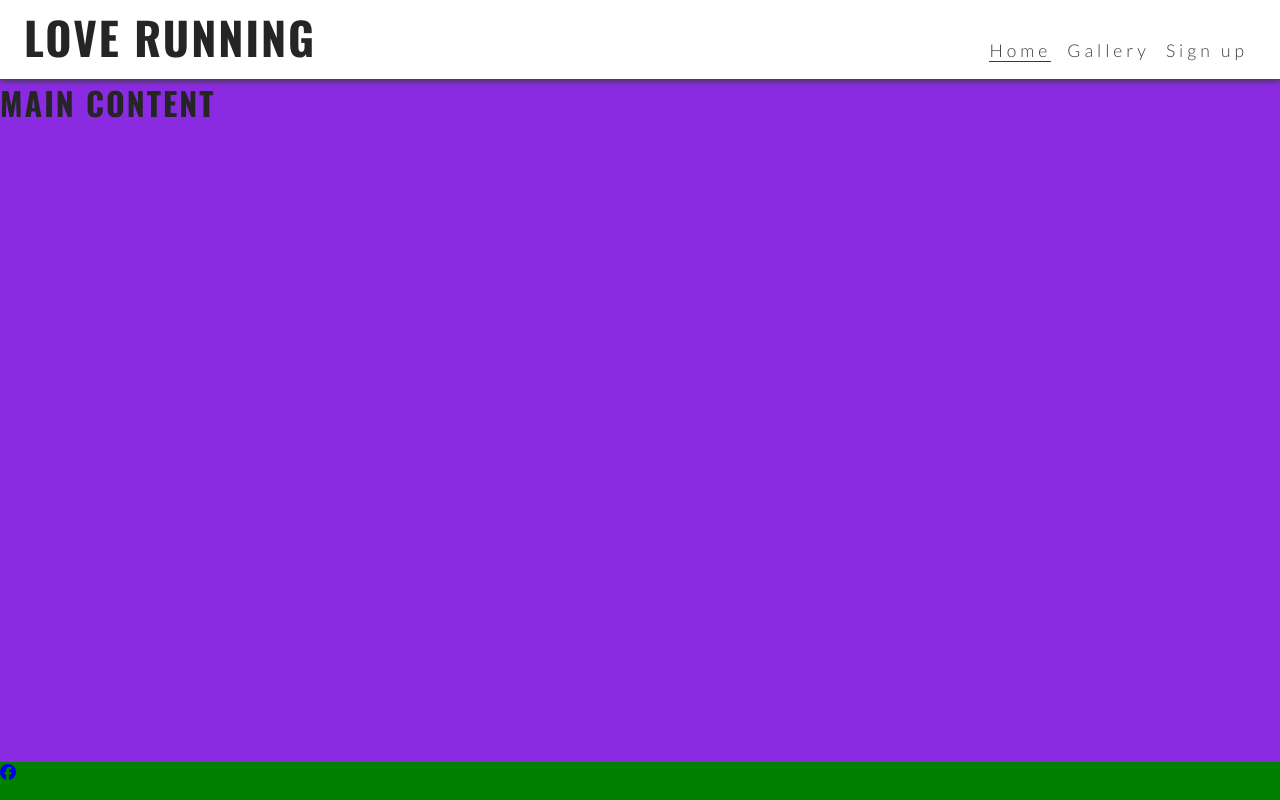
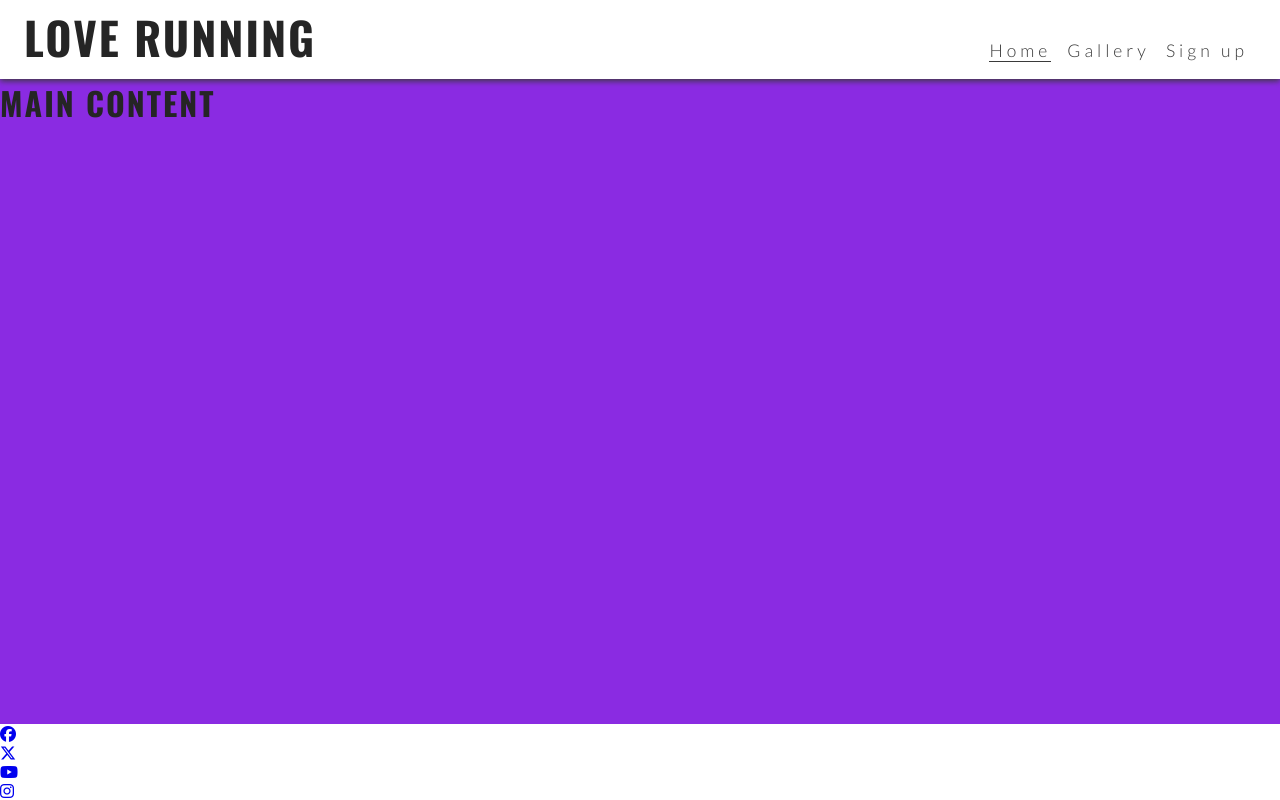
Before and after one commit to Sam-stallard12345/Love-running, a plain HTML site: page index.html in a window 1280 px wide. Drawn offline with nearby package versions, Linux system fonts and the light colour scheme.

Commit message:
added icons to footer

```diff
--- a/css/styles.css
+++ b/css/styles.css
@@ -100,10 +100,14 @@ main {
 }
 
 footer {
-    background-color: green;
-    display: flexbox;
+    background-color: #ffffff;
+    display: flex;
+    justify-content: space-between;
+    align-items: center;
     bottom: 0;
 }
+
+
 
 /* Applies to tablets and larger */
 @media screen and (min-width: 768px) {
--- a/index.html
+++ b/index.html
@@ -22,7 +22,7 @@
     <header class="lato-light">
         <h1 id="logo"><a href="index.html">Love Running</a></h1>
         <input type="checkbox" id="nav-toggle" name="nav-toggle">
-        <label for="nav-toggle" class="nav-toggle-label">X</label>
+        <label for="nav-toggle" class="nav-toggle-label"><i class="fa-solid fa-burger"></i></label>
         <nav>
             <ul id="menu">
                 <li><a href="index.html" class="active">Home</a></li>
@@ -37,7 +37,9 @@
     <footer>
         <ul>
             <li><a href="https://www.facebook.com" target="_blank" rel="noopener" aria-label="Visit our facebook page (opens in a new tab)"><i class="fa-brands fa-facebook"></i></a></li>
-            <li><a href=""></a></li>
+            <li><a href="https://www.twitter.com" target="_blank" rel="noopener" aria-label="Visit our twitter page (opens in a new tab)"><i class="fa-brands fa-x-twitter"></i></a></li>
+            <li><a href="https://www.youtube.com" target="_blank" rel="noopener" aria-label="Visit our youtube page (opens in a new tab)"><i class="fa-brands fa-youtube"></i></a></li>
+            <li><a href="https://www.instagram.com" target="_blank" rel="noopener" aria-label="Visit our instagram page (opens in a new tab)"><i class="fa-brands fa-instagram"></i></a></li>
         </ul>
     </footer>
 
```
